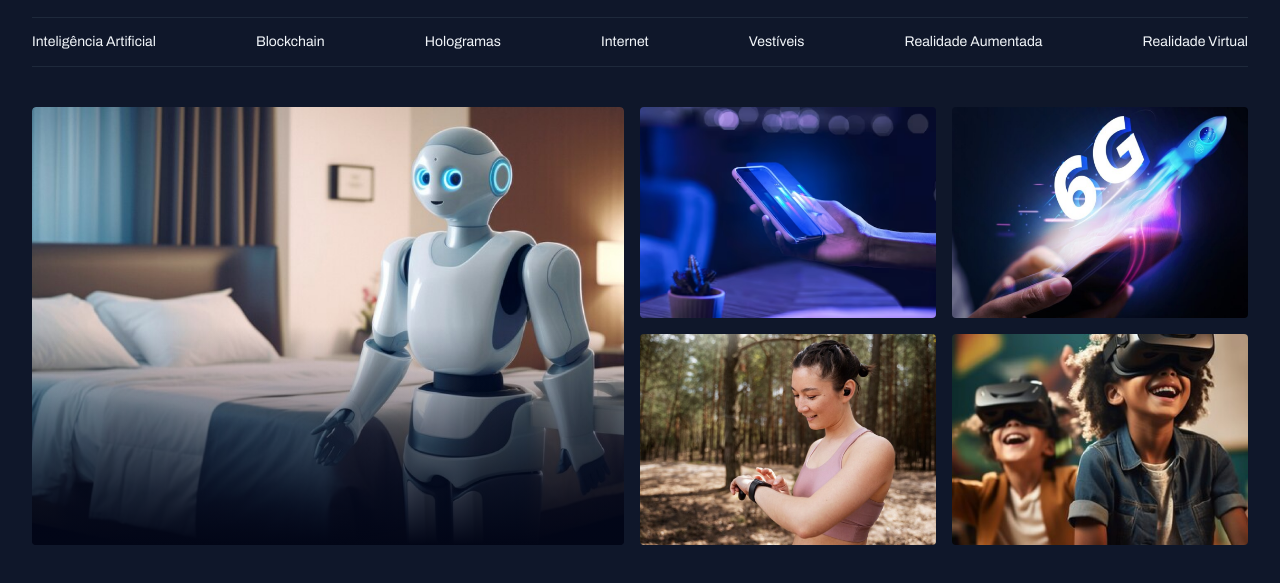
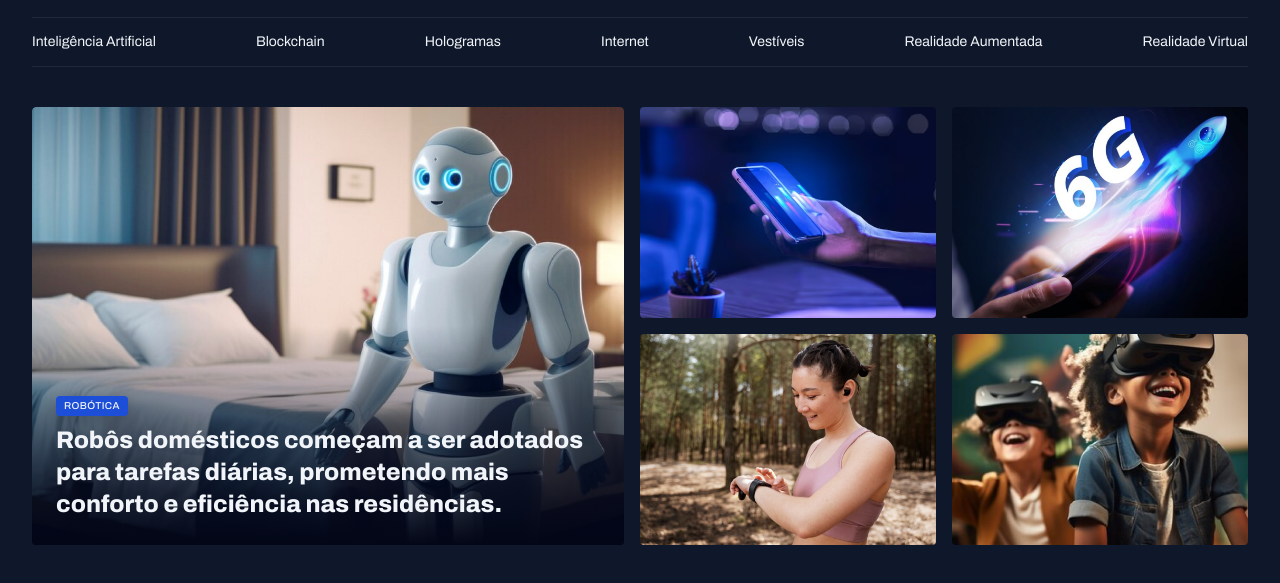
Before and after one commit to GustavoHenric/portalnoticia, a plain HTML site: page index.html in a window 1280 px wide. Shown: the part 55-638 px from the top of the page. Drawn offline with Linux system fonts and the light colour scheme; a web font is replaced by a local one.

Commit message:
content card

```diff
--- a/index.html
+++ b/index.html
@@ -38,9 +38,14 @@
     </header>
     <main class="grid container">
         <section id="featured" class="grid grid-flow-col gap-16">
-            <div class="card">
+            <figure class="card">
                 <img src="assets/images/Image 01.png" alt="Imagem de robô">
-            </div>
+
+                <figcaption>
+                    <span class="content-tag">robótica</span>
+                    <h2 class="text-2xl">Robôs domésticos começam a ser adotados para tarefas diárias, prometendo mais conforto e eficiência nas residências.</h2>
+                </figcaption>
+            </figure>
 
             <div class="grid grid-cols-2 gap-16">
                 <div>
--- a/styles/global.css
+++ b/styles/global.css
@@ -55,3 +55,15 @@ img{
 main{
     margin-top: 40px;
 }
+
+.content-tag{
+    display: inline-block;
+    background-color: var(--brand-color-dark);
+    border-radius: 4px;
+    padding: 4px 8px;
+    font: 500 10px/1.2 var(--font-family);
+    text-transform: uppercase;
+    letter-spacing: 0.04em;
+    color: var(--text-color-primary);
+    box-shadow: 0px 4px 16px rgba(2, 6, 23, 0.25);
+}
--- a/styles/sections.css
+++ b/styles/sections.css
@@ -21,6 +21,18 @@
                 transparent 0%,
                 #020617 100%
             );
+            }
+            figcaption{
+                position: absolute;
+                bottom: 0;
+
+                padding: 24px;
+
+                h2{
+                    margin-top: 8px;
+                }
         }
+
+
     }
 }
--- a/styles/utility.css
+++ b/styles/utility.css
@@ -16,3 +16,18 @@
 .gap-16{
     gap: 16px;
 }
+
+.text-2xl{
+    font: var(--h1);
+}
+
+.text-xl{
+    font: var(--h1);
+}
+.text-lg{
+    font: var(--h3);
+}
+
+.text-sm{
+    font: var(--text-sm);
+}
```
